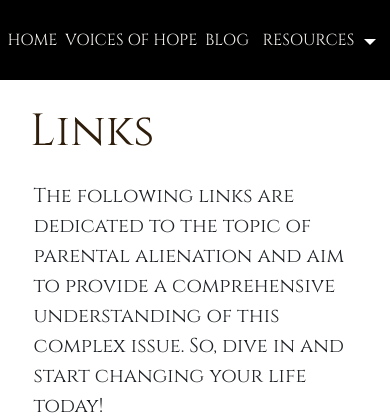
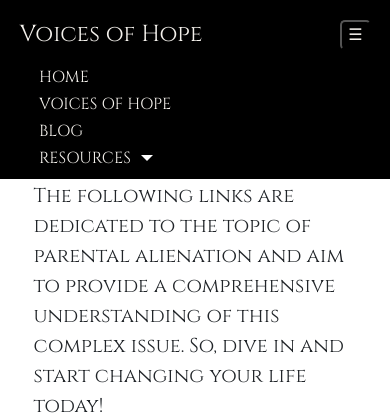
Before and after one commit to CodeSproutOrg/VOH, a Django app: page /links in a window 390 px wide. Shown: the top 420 px of the page. Run offline with Django 4.2, Linux system fonts and the light colour scheme; data comes from the database, SQL or seed files in the repository.

Commit message:
16.03.2023
Add mobile menu

```diff
--- a/static/css/style.css
+++ b/static/css/style.css
@@ -1,18 +1,11 @@
 body {font-family: "Cinzel", sans-serif;}
 
 /* Parts */
-.title {
-    font-size: 80px;
-    padding: 3%;
-}
-.page-description {font-size: 20px;
-    padding: 1% 4%;}
+.title {font-size: 80px; padding: 3%;}
+.page-description {font-size: 20px; padding: 1% 4%;}
 h1 {font-size: x-large;}
 p {font-size: 16px;}
-a {
-    color: #ababab;
-    text-decoration: none;
-}
+a {color: #ababab;text-decoration: none;}
 a:hover {color: #ababab;}
 
 /* Colors */
@@ -20,6 +13,7 @@ a:hover {color: #ababab;}
 .second-color {color: #F4F1EC;}
 .third-color {color: #ababab;}
 .b-color {background-color: #2e1e0b;}
+.b-second-color {background-color: black;}
 /* #38250E */
 
 /* Error */
@@ -42,11 +36,25 @@ header {
     position: fixed;
     z-index: 1;
     top:0;
+}
+#nav {
+    height: 100%;
     display: flex;
     justify-content: space-evenly;
     align-items: center;
     flex-direction: row;
-    background-color: black;
+}
+#mobile-nav {
+    display:none;
+    align-items: center;
+    justify-content: space-between;
+    height: 100%;
+    padding: 5%;
+}
+#mobile-nav h3 {margin: 0;}
+#toggle-btn {
+    border-radius: 5px;
+    background: transparent;
 }
 
 .dropdown {
@@ -91,7 +99,6 @@ main {
 
 /* Footer */
 #footer {
-    background-color: black;
     padding: 3%;
     display: flex;
     justify-content: space-between;
@@ -103,16 +110,29 @@ main {
 #git {background: white; border-radius: 50%; margin-left: 5%; padding: 1%;}
 
 
-/* Shadow
-.shadow {
-    text-shadow:
-        0 0 1px #fff,
-        0 0 2px #fff,
-        0 0 5px #fff,
-        0 0 11px #dee2e6,
-        0 0 20px #e9ecef,
-        0 0 30px #6c757d,
-        0 0 55px #6c757d,
-        0 0 80px #e9ecef;
+@media screen and (max-width: 570px) {
+    #nav {
+        display: none;
+        flex-direction: column;
+        align-items: flex-start;
+        justify-content: flex-start;
+        padding: 2% 10%;
+    }
+    #nav a {margin-bottom: 1%;}
+
+    .dropbtn {
+        display: flex;
+        align-items: center;
+    }
+    .dropdown-content {
+        margin-right: 1px;
+        position: unset;
+        background-color: transparent;
+    }
+    .dropdown-content a {color: white; padding: 5px 10px;}
+
+    #mobile-nav  {display: flex;}
+    header:hover {height: auto;}
+    header:hover #mobile-nav {padding: 5% 5% 2%;}
+    header:hover #nav {display: flex;}
 }
-*/
--- a/templates/base.html
+++ b/templates/base.html
@@ -7,10 +7,10 @@
     {% include 'base_part/css.html' %}
 </head>
 <body>
-    <header>{% include 'base_part/header.html' %}</header>
+    <header class="b-second-color">{% include 'base_part/header.html' %}</header>
     <main>
         <div id="content">{% block content %}{% endblock %}</div>
-        <div id="footer">{% include 'base_part/footer.html' %}</div>
+        <div id="footer" class="b-second-color">{% include 'base_part/footer.html' %}</div>
     </main>
 </body>
 </html>
--- a/templates/base_part/header.html
+++ b/templates/base_part/header.html
@@ -1,8 +1,13 @@
+<div id='mobile-nav'>
+  <h3 class='second-color'>Voices of Hope</h3>
+  <button id="toggle-btn" class='second-color'>&#9776;</button>
+</div>
+<div id="nav">
   <a href="/" class='second-color'>HOME</a>
   <a href="/stories" class='second-color'>VOICES OF HOPE</a>
   <a href="/blog" class='second-color'>BLOG</a>
   <div class="dropdown">
-  <button class="dropbtn second-color">RESOURCES</button>
+    <a class="dropbtn second-color">RESOURCES</a>
     <div class="dropdown-content">
       <a href="/links" class="color">Links</a>
       <a href="/videos" class="color">Videos</a>
@@ -10,3 +15,4 @@
       <a href="/apps" class="color">Apps</a>
     </div>
   </div>
+</div>
```
Also changed, not shown: static/js/links.js (deleted, +0 -12 lines). Lines whose indentation alone changed are shown as unchanged.
